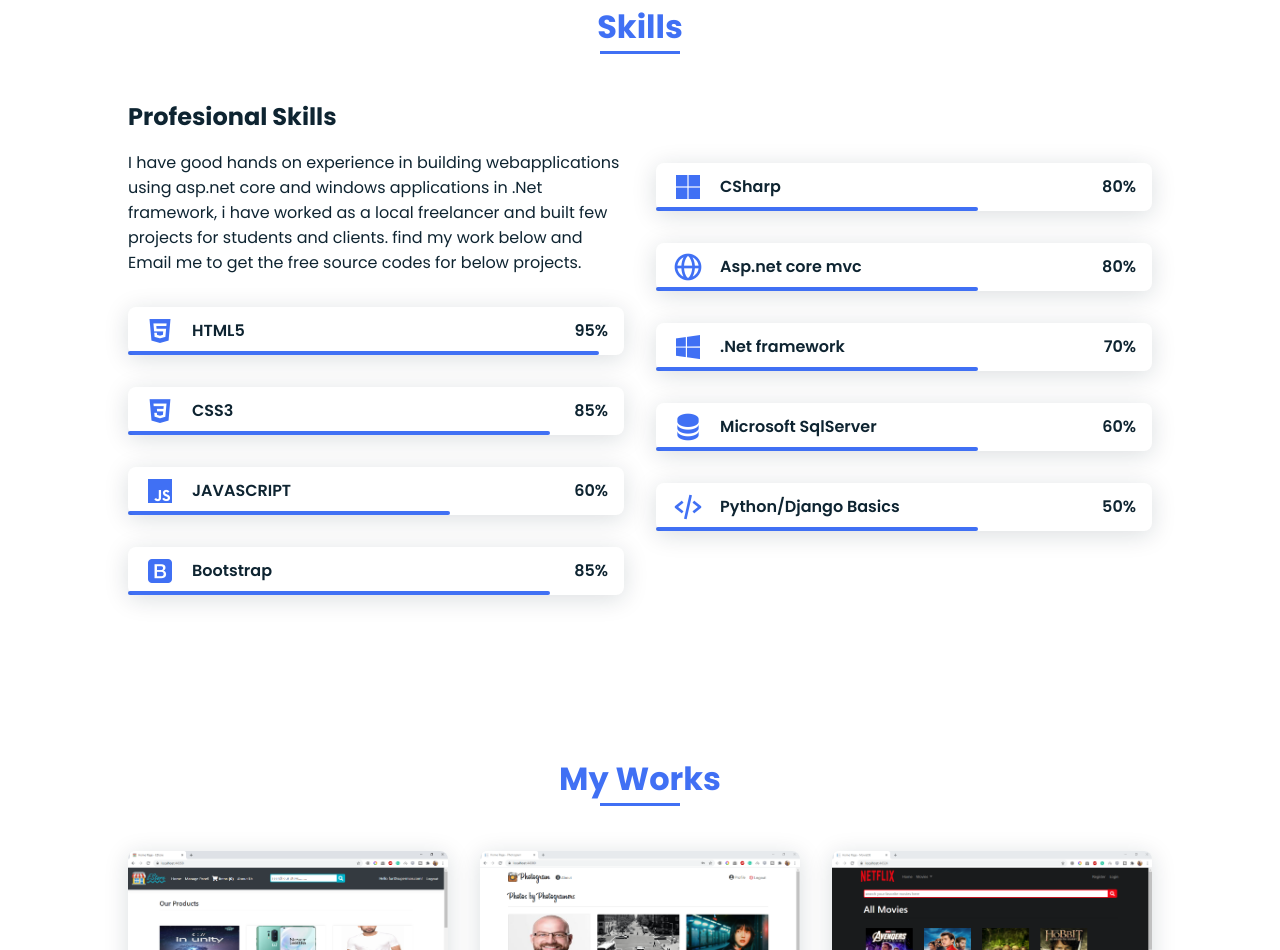
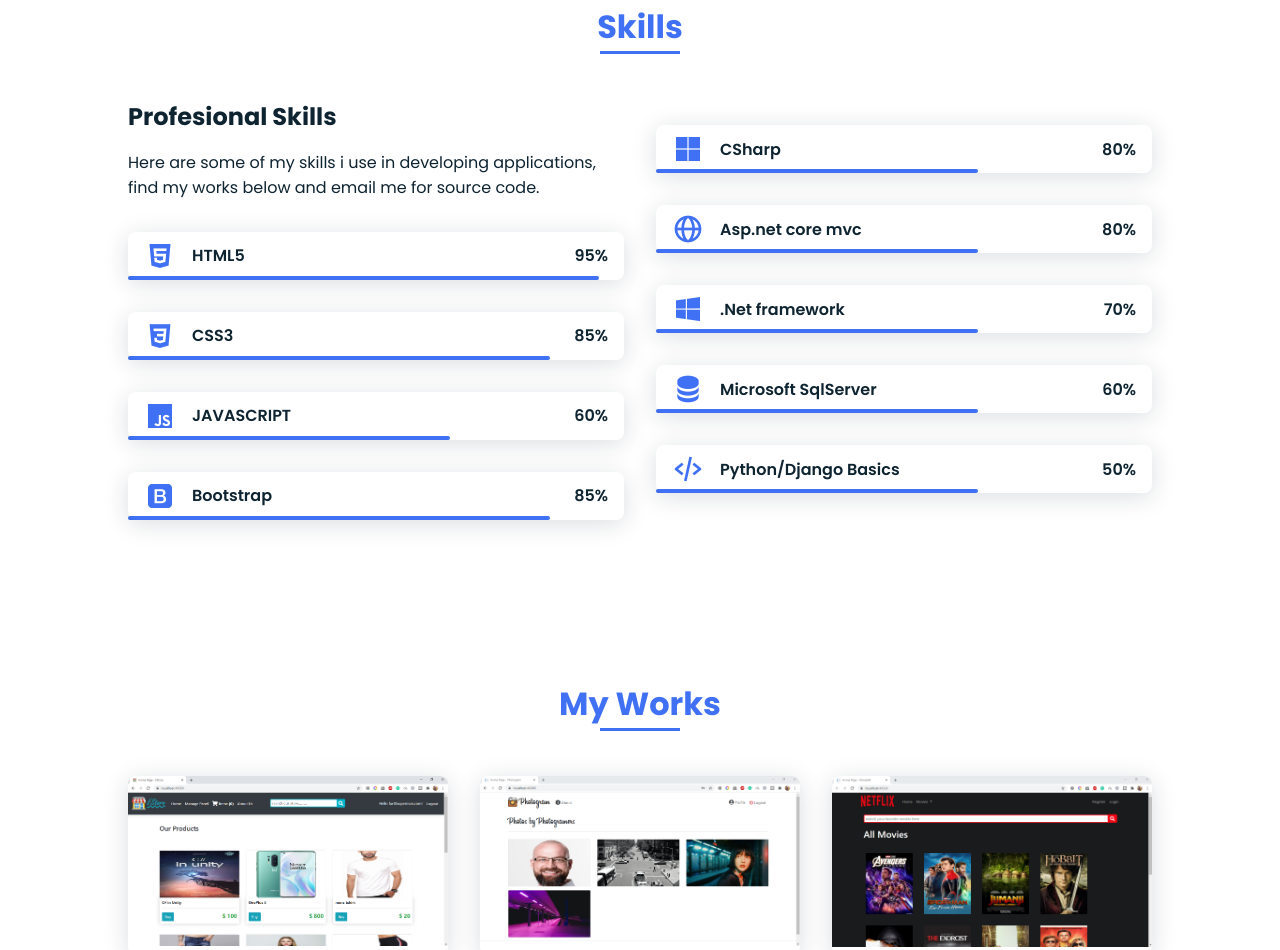
Before and after one commit to furqaansiddiqui786/furqaansiddiqui, a plain HTML site: page index.html in a window 1280 px wide. Shown: the part 1537-2487 px from the top of the page. Drawn offline with nearby package versions, Linux system fonts and the light colour scheme; files whose address does not match are found by name.

Commit message:
Update index.html

```diff
--- a/index.html
+++ b/index.html
@@ -78,7 +78,7 @@
                 <div class="skills__container bd-grid">
                     <div>
                         <h2 class="skills__subtitle">Profesional Skills</h2>
-                        <p class="skills__text">I have good hands on experience in building webapplications using asp.net core and windows applications in .Net framework, i have worked as a local freelancer and built few projects for students and clients. find my work below and Email me to get the free source codes for below projects.</p>
+                        <p class="skills__text">Here are some of my skills i use in developing applications, find my works below and email me for source code.</p>
 
                         <div class="skills__data">
                             <div class="skills__names">
```
